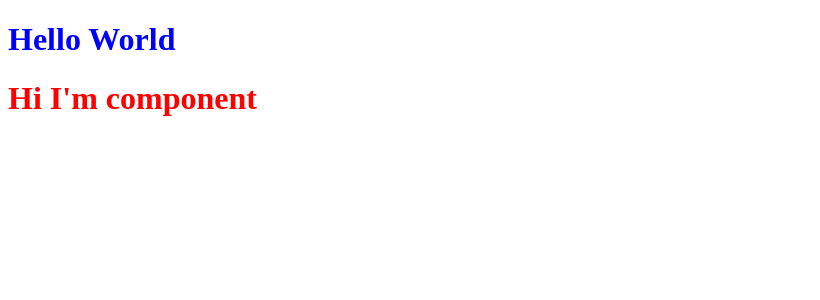
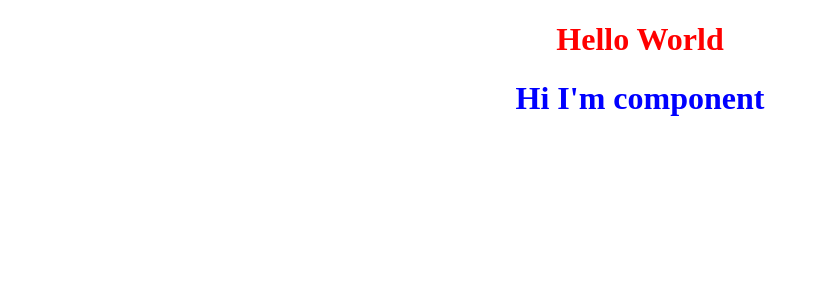
Before and after one commit to michelearcopinto/vite-app-template, a Vue app: page / in a window 1280 px wide. Shown: the top 300 px of the page, without its empty margins (0-820 px from the left). Built offline with nearby package versions, Linux system fonts and the light colour scheme.

Commit message:
feat: added SCSS functionality

```diff
--- a/package.json
+++ b/package.json
@@ -13,6 +13,7 @@
   },
   "devDependencies": {
     "@vitejs/plugin-vue": "^5.0.3",
+    "sass": "^1.70.0",
     "vite": "^5.0.11"
   }
 }
--- a/src/App.vue
+++ b/src/App.vue
@@ -1,21 +1,19 @@
 <script>
-    import ExampleName from './components/ExampleName.vue'
+import ExampleName from "./components/ExampleName.vue";
 
-    export default {
-        components: {
-            ExampleName
-        }
-    }
+export default {
+  components: {
+    ExampleName,
+  },
+};
 </script>
 
 <template>
-    <h1>Hello World</h1>
+  <h1>Hello World</h1>
 
-    <ExampleName />
+  <ExampleName />
 </template>
 
-<style>
-    h1 {
-        color: blue;
-    }
+<style lang="scss">
+@use "./styles/general.scss" as *;
 </style>
--- a/src/components/ExampleName.vue
+++ b/src/components/ExampleName.vue
@@ -1,17 +1,21 @@
 <script>
-    // import
+// import
 
-    export default{
-        name: "ExampleName"
-    }
+export default {
+  name: "ExampleName",
+};
 </script>
 
 <template>
-    <h1>Hi I'm component</h1>
+  <h1>Hi I'm component</h1>
 </template>
 
-<style scoped>
-    h1 {
-        color: red;
-    }
+<style lang="scss" scoped>
+@use "../styles/partials/variables" as *;
+@use "../styles/partials/mixins" as *;
+
+h1 {
+  color: $font-color-second;
+  @include main-font;
+}
 </style>
--- a/src/main.js
+++ b/src/main.js
@@ -1,5 +1,3 @@
-import './assets/style.css'
-
 import { createApp } from 'vue'
 import App from './App.vue'
 
--- /dev/null
+++ b/src/styles/general.scss
@@ -0,0 +1,7 @@
+@use "./partials/variables" as *;
+@use "./partials/mixins" as *;
+
+h1 {
+    color: $font-color;
+    @include main-font;
+}
--- /dev/null
+++ b/src/styles/partials/_mixins.scss
@@ -0,0 +1,4 @@
+@mixin main-font {
+    text-align: center;
+    font-weight: bold;
+}
--- /dev/null
+++ b/src/styles/partials/_variables.scss
@@ -0,0 +1,2 @@
+$font-color: red;
+$font-color-second: blue;
```
Also changed, not shown: src/assets/style.css (deleted), 1 other file (tests, documents, lock files or other folders).
